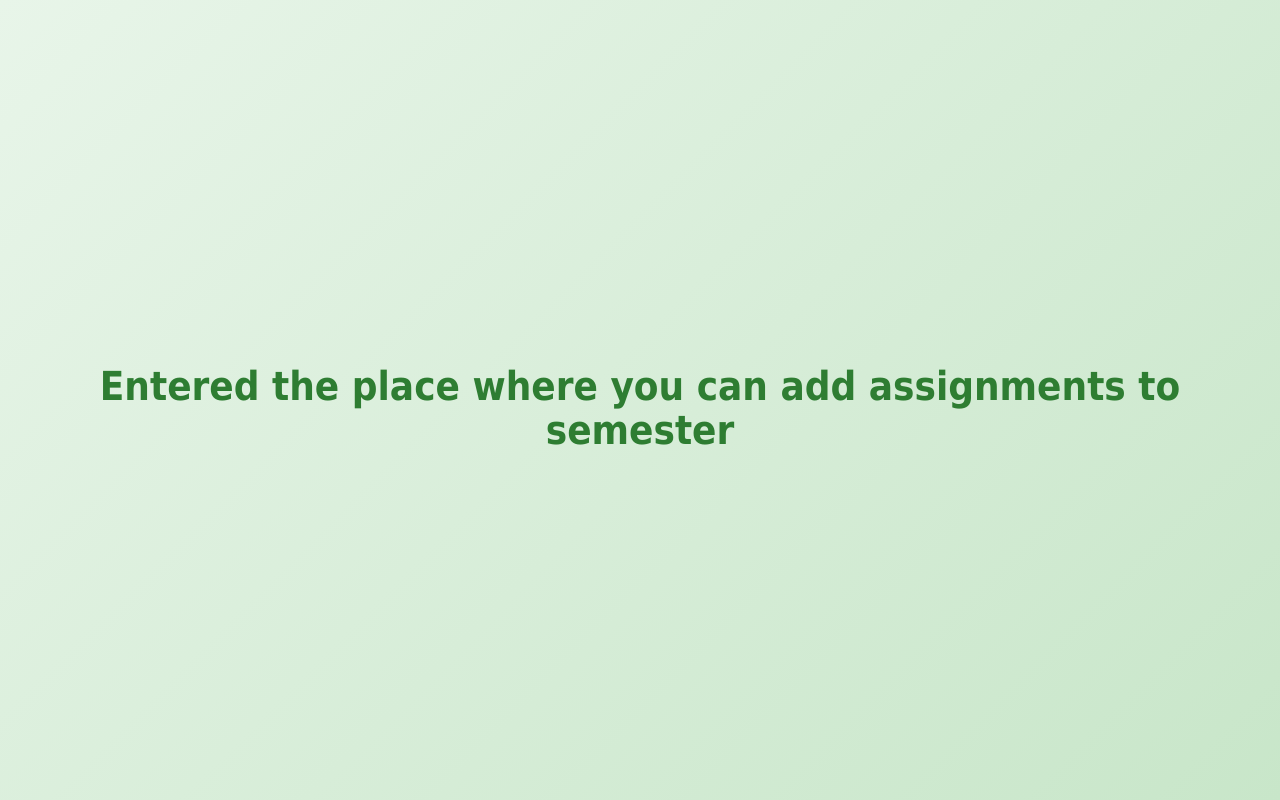
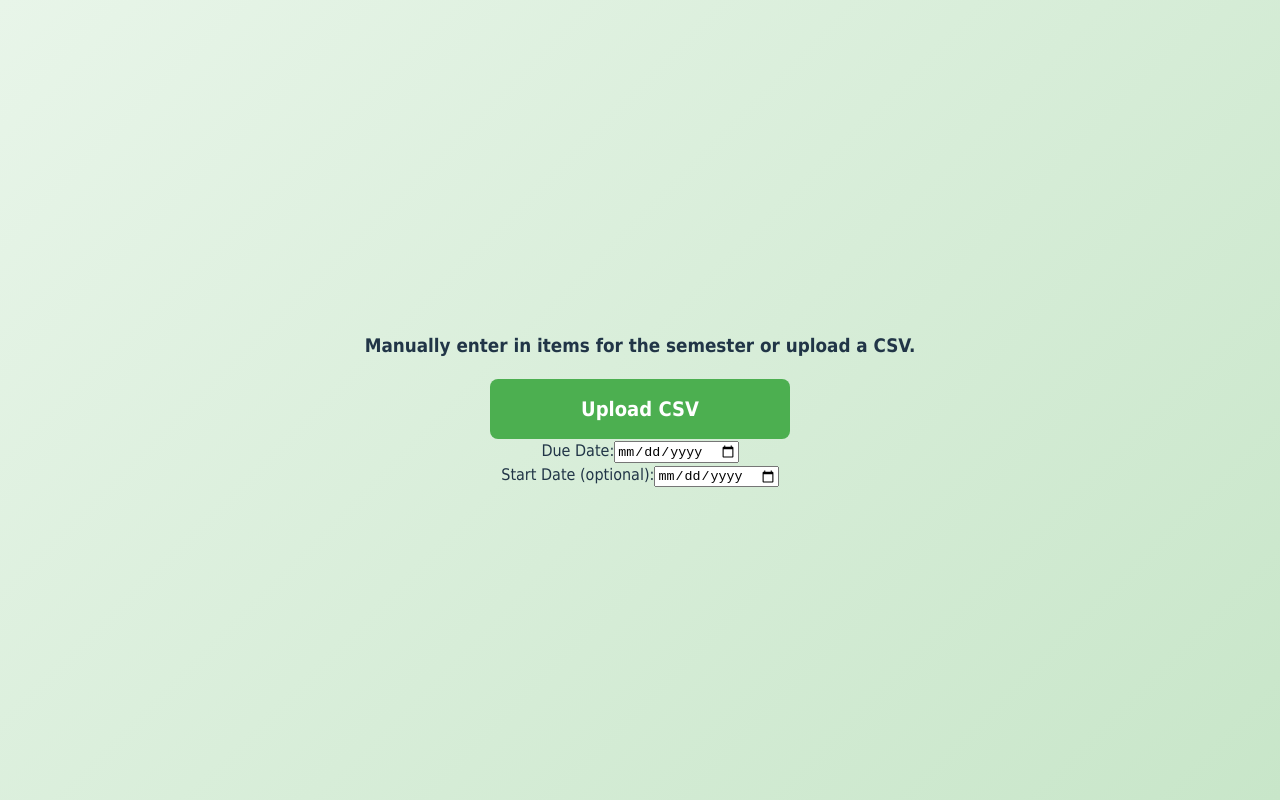
Before and after one commit to AudreyBurrell/Semester-to-do-list, a React (Vite) app: page /AddAssignmentsSemester in a window 1280 px wide. Built offline with nearby package versions, Linux system fonts and the light colour scheme.

Commit message:
Staring to make/brainstorm the area where the user adds assignments to the semester

```diff
--- a/src/AddAssignmentsSemester.jsx
+++ b/src/AddAssignmentsSemester.jsx
@@ -1,11 +1,44 @@
 import './AddAssignmentsSemester.css'
 
 function AddAssignmentsSemester() {
+    //functions for the buttons goes here
     return (
         <div>
-            <h1>Entered the place where you can add assignments to semester</h1>
+            <div className = "header">
+                {/* everything will appear at the top of the screen. Instructions on the left side, button on the right side of the screen */}
+                <h3>Manually enter in items for the semester or upload a CSV. </h3>
+                <button id="CSVBtn"> Upload CSV </button>
+            </div>
+            <div className = "manualEnterArea">
+                <div className="dateArea">
+                    {/* those two forms appear next to each other near the top of the manual enter area and above every other manual enter item.  */}
+                    <form>
+                        <label htmlFor="dueDate">Due Date:</label>
+                        <input type="date" id="dueDate" name="dueDate" required/>
+                    </form>
+                    <form>
+                        <label htmlFor="startDate">Start Date (optional):</label>
+                        <input type="date" id="startDate" name="startDate"/>
+                    </form>
+                </div>
+                <div className="selectClassArea">
+                    {/* The buttons appear all next to each other */}
+                    {/* this area will just have a bunch of buttons with different classes that have already been entered and their outline being the color that the user suggested. Next to these buttons is a button where the user can add a class, which will bring up a popup of a form where they enter class name and choose a color */}
+                </div>
+                <div className = "checkingArea">
+                    {/*Space where the list item shows (displays the date it's due, date student should start, item in corresponding color) */}
+                    {/*Add to list button*/}
+                </div>
+
+            </div>
         </div>
-    );
+    )
 }
 
 export default AddAssignmentsSemester;
+
+//Storing:
+//Every date is going to have a list.
+//Each item in the list will be it's own list going in this order:
+//Color, item (just the text that they inputted)
+//When they put in a start date, the item will add to each date in the main list from start to finish
```
